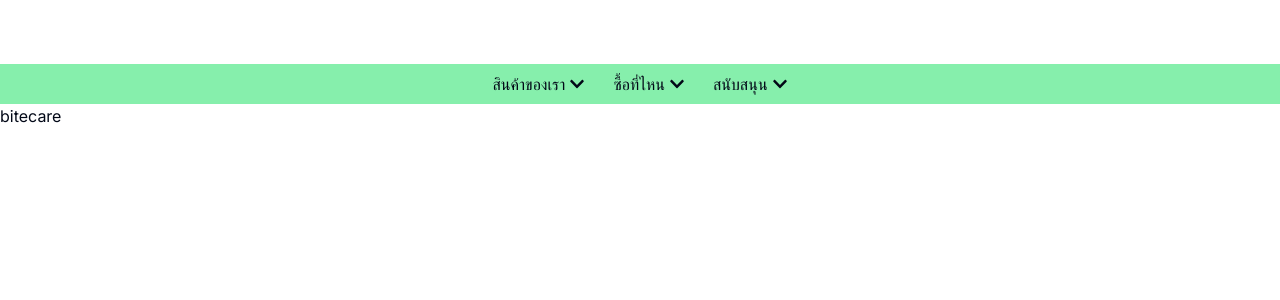
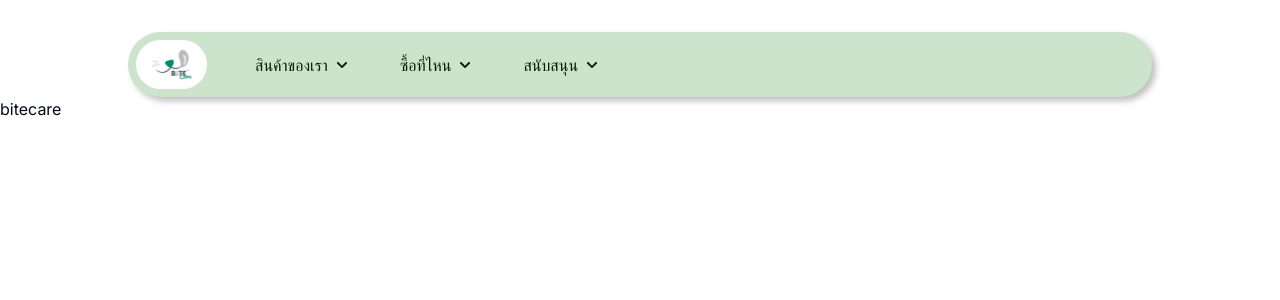
Before and after one commit to Lukyord/bitecare-website, a Next.js app: page /th in a window 1280 px wide. Shown: the top 300 px of the page. Built offline with nearby package versions, Linux system fonts and the light colour scheme.

Commit message:
🍕 add logo, style nav bar, add tailwind class

```diff
--- a/package.json
+++ b/package.json
@@ -11,8 +11,7 @@
   },
   "lint-staged": {
     "src/**/*.{js,jsx,ts,tsx,json,css}": [
-      "prettier --write",
-      "eslint --fix src/"
+      "prettier --write"
     ]
   },
   "dependencies": {
--- a/src/app/[locale]/globals.css
+++ b/src/app/[locale]/globals.css
@@ -74,3 +74,7 @@
     @apply bg-background text-foreground;
   }
 }
+
+.small-shadow {
+  @apply [box-shadow:4px_4px_6px_0px_rgba(0,_0,_0,_0.25)];
+}
--- a/src/components/common/Header.tsx
+++ b/src/components/common/Header.tsx
@@ -2,7 +2,7 @@ import { Navbar } from "./Navbar/Navbar"
 
 const Header = () => {
   return (
-    <section className="mt-8 flex w-full flex-col items-center sm:mt-16">
+    <section className="mt-8 flex w-full flex-col items-center">
       <Navbar />
     </section>
   )
--- a/src/components/common/Navbar/Navbar.tsx
+++ b/src/components/common/Navbar/Navbar.tsx
@@ -7,6 +7,8 @@ import { NavigationMenuLink } from "@/components/ui/navigation-menu"
 import { useTranslations } from "next-intl"
 import { NavbarBreadcrumbT, NavbarItemT } from "@/types/common/navbar"
 import NavbarItem from "./NavbarItem"
+import { Images } from "@/constant/Images"
+import Image from "next/image"
 
 export function Navbar() {
   const tNavbar = useTranslations("navbar")
@@ -88,19 +90,22 @@ export function Navbar() {
   return (
     <nav
       className="
-              relative z-50
-              flex w-full items-center
-              justify-between gap-8 bg-green-300
-              px-8 sm:justify-center
+              small-shadow relative
+              z-50 flex w-full max-w-5xl
+              items-center justify-between
+              gap-8 rounded-full bg-bc_primary_container
+              p-2
             "
+      onMouseLeave={() => setSelectedNavItem("")}
     >
-      {/* <Image
-        src={Images.AgnosLogo}
-        alt="logo"
-        width={152}
-        height={57}
-        className="h-[40px] w-[100px] sm:h-[57px] sm:w-[152px]"
-      /> */}
+      <div className="flex gap-7">
+        <Image
+          src={Images.BiteCareLogo}
+          alt="bitecare-logo"
+          width={71}
+          height={54}
+          className="rounded-full bg-white p-2"
+        />
         <ul className="hidden gap-3 sm:flex">
           {NavbarItems.map((navbaritem, index) => (
             <React.Fragment key={index}>
@@ -111,11 +116,12 @@ export function Navbar() {
               />
             </React.Fragment>
           ))}
+        </ul>
         {/* <LocaleSwitcher
           hoveredItem={selectedItem}
           setHoveredItem={setSelectedItem}
         /> */}
-      </ul>
+      </div>
     </nav>
   )
 }
--- a/src/components/common/Navbar/NavbarItem.tsx
+++ b/src/components/common/Navbar/NavbarItem.tsx
@@ -19,36 +19,32 @@ const NavbarItem = ({
   setSelectedNavItem,
 }: NavBarItemProps) => {
   const tNavBar = useTranslations("navbar")
+  const isSelected = selectedNavItem === navbaritem.label
 
   return (
     <li
-      onMouseEnter={() => {
-        if (selectedNavItem !== navbaritem.label)
-          setSelectedNavItem(navbaritem.label)
-      }}
-      className="relative flex items-center gap-1 whitespace-nowrap p-2"
+      onMouseEnter={() => !isSelected && setSelectedNavItem(navbaritem.label)}
+      className={`relative flex items-center gap-2 whitespace-nowrap rounded-full px-5 py-2 ${
+        isSelected ? "bg-bc_inverse_primary text-white" : "text-bc_black"
+      } `}
     >
       <p
-        title={tNavBar(navbaritem.label)}
-        className={`${
-          selectedNavItem === navbaritem.label && "text-primary_blue font-bold"
-        }
-        before:invisible before:block before:h-0
-        before:overflow-hidden before:font-bold before:content-[attr(title)]
+        className={`transform transition-transform duration-300
       `}
       >
         {tNavBar(navbaritem.label)}
       </p>
       {navbaritem.breadcrumb && (
         <FaChevronDown
+          size={12}
           className={`transform transition-transform duration-300 ${
-            selectedNavItem === navbaritem.label ? "rotate-180" : ""
+            isSelected && "rotate-180 text-white"
           }`}
         />
       )}
 
       {/* Render breadcrumb */}
-      {navbaritem.breadcrumb && selectedNavItem === navbaritem.label && (
+      {navbaritem.breadcrumb && isSelected && (
         <motion.div
           initial={{ x: "-50%", y: 20 }}
           animate={{ x: "-50%", y: 0 }}
--- a/src/constant/illustrations.ts
+++ b/src/constant/Images.ts
@@ -8,6 +8,7 @@
 // A
 import ArrowCurveUpWhite from "@public/assets/illustrations/arrow-curve-up-white.svg"
 // B
+import BiteCareLogo from "@public/assets/common/bitecare-logo.svg"
 // C
 // D
 // E
@@ -33,10 +34,11 @@ import ArrowCurveUpWhite from "@public/assets/illustrations/arrow-curve-up-white
 // Y
 // Z
 
-export const Illustrations = {
+export const Images = {
   // A
   ArrowCurveUpWhite,
   // B
+  BiteCareLogo,
   // C
   // D
   // E
--- a/tailwind.config.ts
+++ b/tailwind.config.ts
@@ -2,11 +2,11 @@
 module.exports = {
   darkMode: ["class"],
   content: [
-    './pages/**/*.{ts,tsx}',
-    './components/**/*.{ts,tsx}',
-    './app/**/*.{ts,tsx}',
-    './src/**/*.{ts,tsx}',
-	],
+    "./pages/**/*.{ts,tsx}",
+    "./components/**/*.{ts,tsx}",
+    "./app/**/*.{ts,tsx}",
+    "./src/**/*.{ts,tsx}",
+  ],
   theme: {
     container: {
       center: true,
@@ -17,6 +17,15 @@ module.exports = {
     },
     extend: {
       colors: {
+        //BiteCare Colors
+        bc_primary: "#549B51",
+        bc_inverse_primary: "#9DD67D",
+        bc_primary_container: "#CBE4CB",
+
+        bc_black: "#072100",
+        bc_grey: "#74796D",
+
+        //Shadcn Colors
         border: "hsl(var(--border))",
         input: "hsl(var(--input))",
         ring: "hsl(var(--ring))",
```
Also changed, not shown: public/assets/common/bitecare-logo.svg (added). Lines whose indentation alone changed are shown as unchanged.
